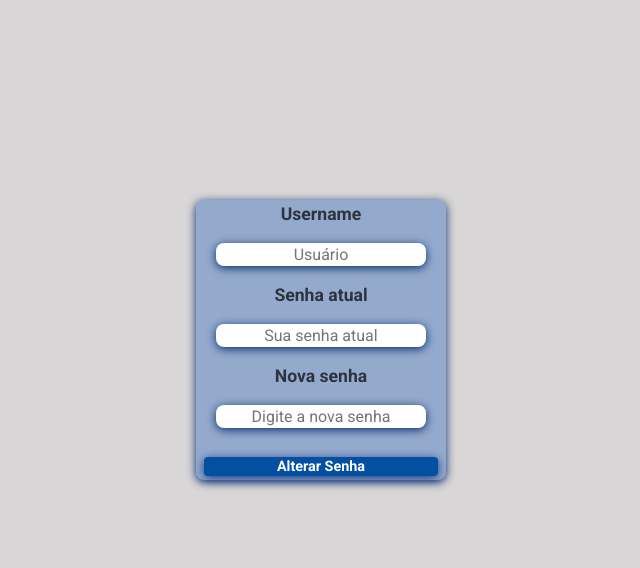
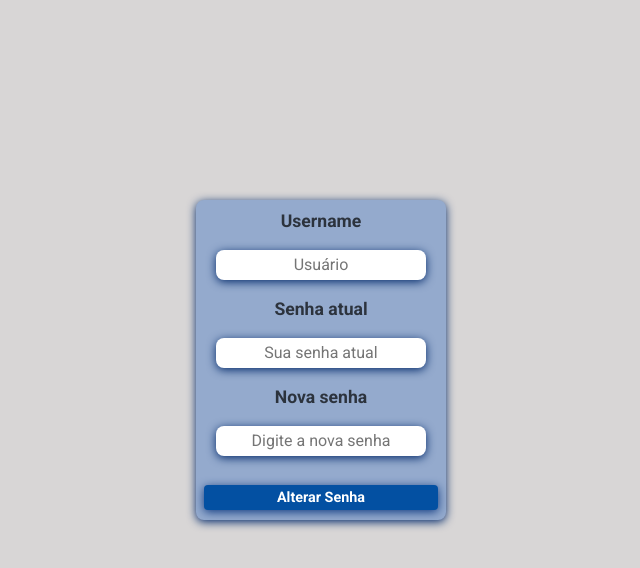
Before and after one commit to Alexgsouza39/Projeto-1, a Flask app: page /change_password in a window 1280 px wide. Shown: the part 66-634 px from the top of the page, without its empty margins (319-959 px from the left). Run offline with Flask 3, Linux system fonts and the light colour scheme.

Commit message:
Atualização de style e html

```diff
--- a/static/style.css
+++ b/static/style.css
@@ -417,7 +417,7 @@ form{
     box-shadow: 0 2px 10px #042b6b;
     margin-top: 200px;
     width: 250px;
-    height: 280px;
+    height: 320px;
 }
 
 .password-link a{
```
